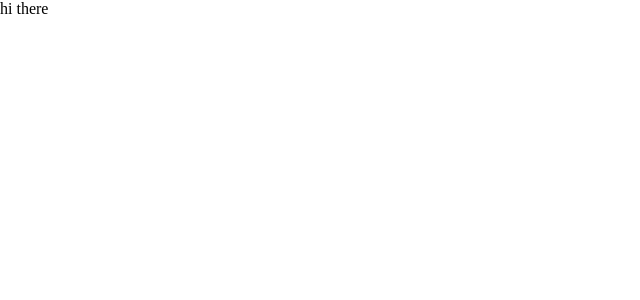
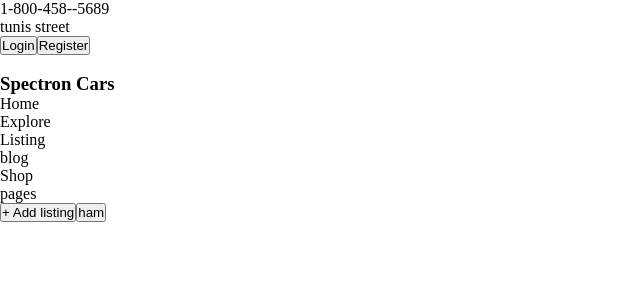
Before and after one commit to prosanabani/Spectron-Cars, a React (Create React App) app in the folder spectron-cars/: page / in a window 1280 px wide. Shown: the top 300 px of the page, without its empty margins (0-640 px from the left). Built offline with nearby package versions, Linux system fonts and the light colour scheme.

Commit message:
installing font awesome dependencies

```diff
--- a/spectron-cars/package.json
+++ b/spectron-cars/package.json
@@ -3,6 +3,9 @@
   "version": "0.1.0",
   "private": true,
   "dependencies": {
+    "@fortawesome/free-regular-svg-icons": "^6.4.2",
+    "@fortawesome/free-solid-svg-icons": "^6.4.2",
+    "@fortawesome/react-fontawesome": "^0.2.0",
     "@testing-library/jest-dom": "^5.17.0",
     "@testing-library/react": "^13.4.0",
     "@testing-library/user-event": "^13.5.0",
--- a/spectron-cars/src/App.js
+++ b/spectron-cars/src/App.js
@@ -1,9 +1,13 @@
 import React from "react";
+import Header from "./Components/header";
+import Nav from "./Components/nav";
 
 function App() {
   return (
     <div className="app-main">
-      hi there
+      <Header />
+      <Nav />
+
     </div>
   );
 }
--- /dev/null
+++ b/spectron-cars/src/Components/header.js
@@ -0,0 +1,25 @@
+import React from "react";
+
+
+export default function Header() {
+
+
+
+
+
+    ////////////////////////////////////////
+    return (
+        <div className="header-main">
+            <div className="header-left">
+                <p>1-800-458--5689</p>
+                <p>tunis street </p>
+                {/* <p>Curuent day</p> */}
+            </div>
+            <div className="header-right">
+                <button className="login">Login</button>
+                <button className="register">Register</button>
+            </div>
+        </div>
+
+    );
+}
--- /dev/null
+++ b/spectron-cars/src/Components/nav.js
@@ -0,0 +1,31 @@
+import React from "react";
+
+
+
+export default function Nav() {
+
+
+
+    ////////////////////////////////////////////
+    return (
+
+        <div className="nav-main">
+            <div className="nav-left">
+                <img id="logo" src="" alt="" />
+                <h3 id="name">Spectron Cars</h3>
+            </div>
+            <div className="nav-right">
+                <ul className="nav-ul">
+                    <li className="nav-li">Home</li>
+                    <li className="nav-li">Explore</li>
+                    <li className="nav-li">Listing</li>
+                    <li className="nav-li">blog</li>
+                    <li className="nav-li">Shop</li>
+                    <li className="nav-li">pages</li>
+                </ul>
+                <button className="nav-add-listing"> + Add listing</button>
+                <button className="ham-menu">ham</button>
+            </div>
+        </div>
+    );
+}
```
Also changed, not shown: 1 other file (tests, documents, lock files or other folders).
